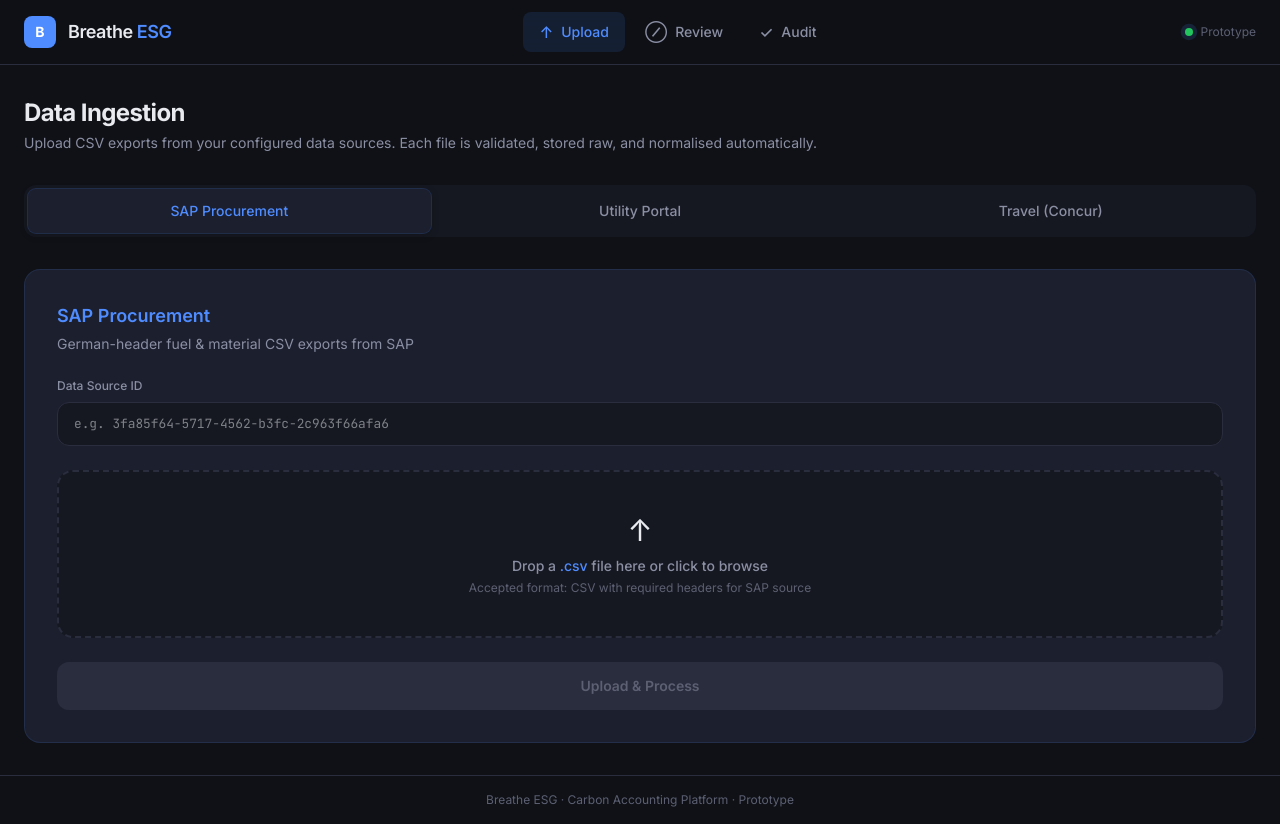
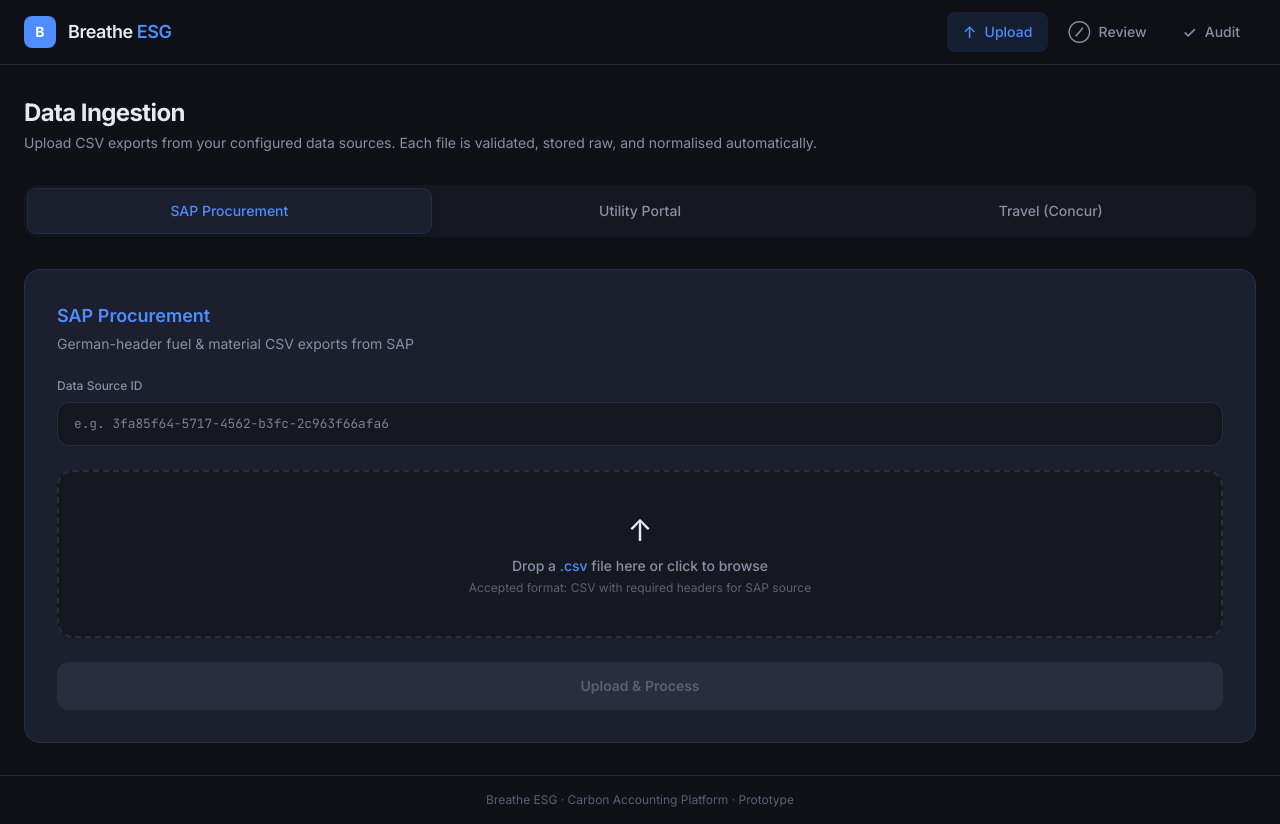
Before and after one commit to vansh-tambi/Breathe_ESG, a React (Vite) app in the folder frontend/: page / in a window 1280 px wide. Built offline with nearby package versions, Linux system fonts and the light colour scheme.

Commit message:
main application layout with navigation and routing for Upload, Review, and Audit pages

```diff
--- a/frontend/src/App.jsx
+++ b/frontend/src/App.jsx
@@ -58,13 +58,13 @@
           </nav>
 
           {/* Status Dot */}
-          <div className="flex items-center gap-2 text-xs" style={{ color: 'var(--color-text-muted)' }}>
+          {/* <div className="flex items-center gap-2 text-xs" style={{ color: 'var(--color-text-muted)' }}>
             <span
               className="w-2 h-2 rounded-full animate-pulse-glow"
               style={{ background: 'var(--color-success)' }}
             />
             Prototype
-          </div>
+          </div> */}
         </div>
       </header>
 
```
